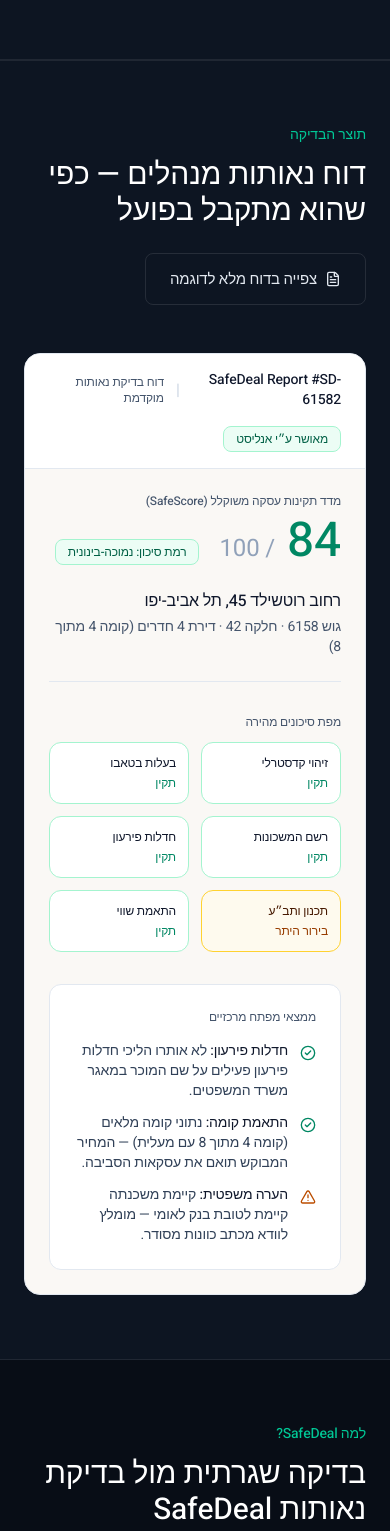
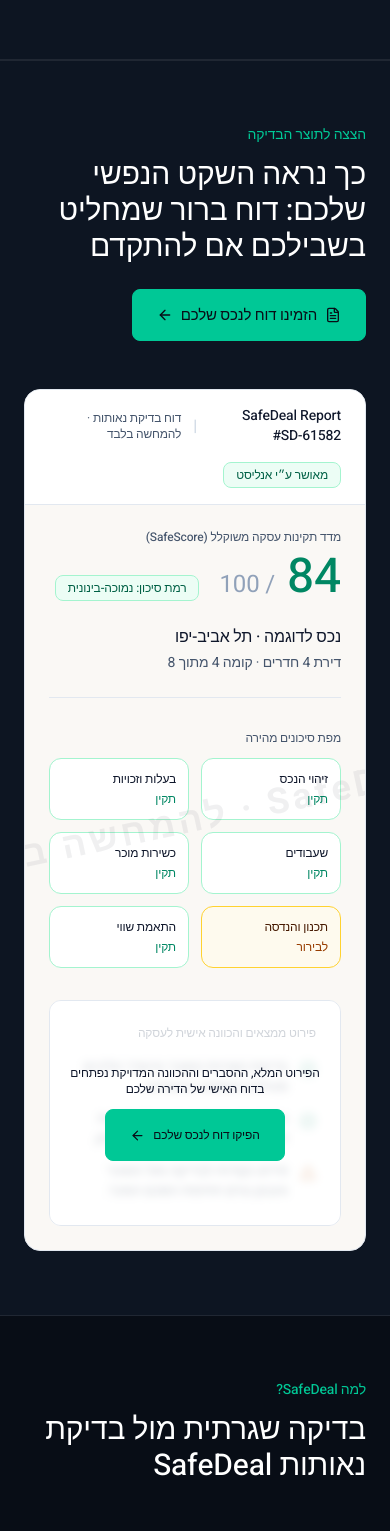
Before and after one commit to ofek-ok/safedeal, a Next.js app in the folder frontend/: page / in a window 390 px wide. Shown: the part 3720-5251 px from the top of the page. Built offline with nearby package versions, Linux system fonts and the light colour scheme; no server answers; a web font is replaced by a local one.

Commit message:
feat(frontend): copy-protect sample report preview with watermark/blur & add buyer testimonials

```diff
--- a/frontend/src/app/page.tsx
+++ b/frontend/src/app/page.tsx
@@ -120,6 +120,27 @@ const FAQS = [
   },
 ];
 
+const TESTIMONIALS = [
+  {
+    name: "דנה ורוני כ.",
+    city: "תל אביב · דירת 4 חדרים",
+    quote:
+      "רגע לפני שהעברנו מקדמה, הדוח סימן לנו שעבוד על המוכר שלא ידענו עליו בכלל. העברנו את זה לעו״ד שלנו, הכול הוסדר לפני החתימה — וחסכנו כאב ראש אדיר.",
+  },
+  {
+    name: "עומר מ.",
+    city: "ראשון לציון · דירה להשקעה",
+    quote:
+      "המוכר התעקש שהמחיר שלו מציאה. הדוח הראה לנו בדיוק מה השווי הריאלי של הדירה באזור — והגענו למו״מ עם מספרים שהורידו 115,000 ₪ מהמחיר.",
+  },
+  {
+    name: "נועה ש.",
+    city: "חיפה · דירת גן",
+    quote:
+      "הכי אהבתי שהשורה התחתונה ברורה. במקום לשבור את הראש, קיבלתי ציון, הסבר פשוט בעברית והכוונה מדויקת מה לשאול ולדרוש לפני שחותמים.",
+  },
+];
+
 export default function HomePage() {
   const router = useRouter();
   const [fastAddress, setFastAddress] = useState("");
@@ -166,12 +187,12 @@ export default function HomePage() {
           </div>
 
           <div className="flex items-center gap-4">
-            <Link
-              href="/report"
+            <a
+              href="#sample-report"
               className="hidden sm:inline text-sm font-normal text-slate-300 hover:text-white transition-colors duration-200 ease-out"
             >
-              דוח לדוגמה
-            </Link>
+              הצצה לדוח
+            </a>
             <Link
               href="/analyze"
               className="text-sm font-medium text-[#080D16] bg-[#00C896] hover:bg-[#00b386] px-4 py-2 rounded-lg transition-colors duration-200 ease-out"
@@ -353,30 +374,44 @@ export default function HomePage() {
       </section>
 
       {/* ═══════════════════════════════════════════════════════
-          SECTION 5 — THE BRIGHT PRODUCT MOMENT (ACTUAL REPORT)
+          SECTION 5 — THE BRIGHT PRODUCT MOMENT (PROTECTED PREVIEW)
       ═══════════════════════════════════════════════════════ */}
-      <section className="px-6 py-16 sm:py-24 bg-[#0D1522] border-y border-white/[0.08]">
+      <section id="sample-report" className="px-6 py-16 sm:py-24 bg-[#0D1522] border-y border-white/[0.08]">
         <div className="max-w-6xl mx-auto">
           <div className="flex flex-col md:flex-row md:items-end justify-between gap-6 mb-12">
             <div>
               <p className="text-sm font-medium text-[#00C896] mb-3">
-                תוצר הבדיקה
+                הצצה לתוצר הבדיקה
               </p>
               <h2 className="text-3xl sm:text-4xl font-medium leading-[1.2] text-white">
-                דוח נאותות מנהלים — כפי שהוא מתקבל בפועל
+                כך נראה השקט הנפשי שלכם: דוח ברור שמחליט בשבילכם אם להתקדם
               </h2>
             </div>
             <Link
-              href="/report"
-              className="sd-btn-ghost self-start md:self-auto shrink-0"
+              href="/analyze"
+              className="sd-btn-primary self-start md:self-auto shrink-0"
             >
               <FileText size={16} />
-              <span>צפייה בדוח מלא לדוגמה</span>
+              <span>הזמינו דוח לנכס שלכם</span>
+              <ArrowLeft size={16} />
             </Link>
           </div>
 
-          {/* Bright Product Moment — Crisp Light Paper Document Surface */}
-          <div className="rounded-2xl bg-[#FAF8F5] text-slate-900 border border-slate-200 overflow-hidden">
+          {/* Bright Product Moment — Copy-Protected Preview Surface */}
+          <div
+            onContextMenu={(e) => e.preventDefault()}
+            className="relative select-none rounded-2xl bg-[#FAF8F5] text-slate-900 border border-slate-200 overflow-hidden"
+          >
+            {/* Subtle Watermark Overlay */}
+            <div
+              aria-hidden="true"
+              className="pointer-events-none absolute inset-0 z-10 flex items-center justify-center opacity-[0.06]"
+            >
+              <span className="text-4xl sm:text-6xl font-bold tracking-widest text-slate-900 -rotate-12 whitespace-nowrap">
+                SafeDeal · להמחשה בלבד
+              </span>
+            </div>
+
             {/* Document Metadata Header */}
             <div className="flex flex-wrap items-center justify-between gap-4 px-6 py-4 bg-white border-b border-slate-200">
               <div className="flex items-center gap-3">
@@ -385,7 +420,7 @@ export default function HomePage() {
                 </span>
                 <span className="text-slate-300">|</span>
                 <span className="text-xs text-slate-600">
-                  דוח בדיקת נאותות מוקדמת
+                  דוח בדיקת נאותות · להמחשה בלבד
                 </span>
               </div>
               <span className="text-xs bg-emerald-50 text-emerald-800 border border-emerald-200 px-3 py-1 rounded-lg font-medium">
@@ -414,10 +449,10 @@ export default function HomePage() {
 
                 <div className="text-right">
                   <p className="text-base font-medium text-slate-900">
-                    רחוב רוטשילד 45, תל אביב-יפו
+                    נכס לדוגמה · תל אביב-יפו
                   </p>
-                  <p className="text-sm text-slate-600 mt-1 tabular-nums">
-                    גוש 6158 · חלקה 42 · דירת 4 חדרים (קומה 4 מתוך 8)
+                  <p className="text-sm text-slate-600 mt-1">
+                    דירת 4 חדרים · קומה 4 מתוך 8
                   </p>
                 </div>
               </div>
@@ -429,11 +464,11 @@ export default function HomePage() {
                 </p>
                 <div className="grid grid-cols-2 sm:grid-cols-3 md:grid-cols-6 gap-3">
                   {[
-                    { label: "זיהוי קדסטרלי", ok: true },
-                    { label: "בעלות בטאבו", ok: true },
-                    { label: "רשם המשכונות", ok: true },
-                    { label: "חדלות פירעון", ok: true },
-                    { label: "תכנון ותב״ע", ok: false, sub: "בירור היתר" },
+                    { label: "זיהוי הנכס", ok: true },
+                    { label: "בעלות וזכויות", ok: true },
+                    { label: "שעבודים", ok: true },
+                    { label: "כשירות מוכר", ok: true },
+                    { label: "תכנון והנדסה", ok: false, sub: "לבירור" },
                     { label: "התאמת שווי", ok: true },
                   ].map((item, idx) => (
                     <div
@@ -457,34 +492,34 @@ export default function HomePage() {
                 </div>
               </div>
 
-              {/* Key Findings List */}
-              <div className="border border-slate-200 rounded-xl p-6 bg-white">
+              {/* Protected / Blurred Detailed Findings Preview */}
+              <div className="relative border border-slate-200 rounded-xl p-6 bg-white overflow-hidden">
                 <p className="text-xs font-medium text-slate-600 mb-4">
-                  ממצאי מפתח מרכזיים
+                  פירוט ממצאים והכוונה אישית לעסקה
                 </p>
-                <ul className="space-y-3 text-sm text-slate-700">
+                <ul className="space-y-3 text-sm text-slate-700 blur-[4px] pointer-events-none" aria-hidden="true">
                   <li className="flex items-start gap-3">
                     <CheckCircle2 size={16} className="text-[#008763] shrink-0 mt-1" />
-                    <span>
-                      <span className="font-medium text-slate-900">חדלות פירעון:</span>{" "}
-                      לא אותרו הליכי חדלות פירעון פעילים על שם המוכר במאגר משרד המשפטים.
-                    </span>
+                    <span>בדיקת כשירות המוכר והיעדר הליכים פעילים הושלמה בהצלחה.</span>
                   </li>
                   <li className="flex items-start gap-3">
                     <CheckCircle2 size={16} className="text-[#008763] shrink-0 mt-1" />
-                    <span>
-                      <span className="font-medium text-slate-900">התאמת קומה:</span>{" "}
-                      נתוני קומה מלאים (קומה 4 מתוך 8 עם מעלית) — המחיר המבוקש תואם את עסקאות הסביבה.
-                    </span>
+                    <span>ניתוח שווי העסקה ביחס לעסקאות דומות בסביבה והמלצת משא ומתן.</span>
                   </li>
                   <li className="flex items-start gap-3">
                     <AlertTriangle size={16} className="text-amber-700 shrink-0 mt-1" />
-                    <span>
-                      <span className="font-medium text-slate-900">הערה משפטית:</span>{" "}
-                      קיימת משכנתה קיימת לטובת בנק לאומי — מומלץ לוודא מכתב כוונות מסודר.
-                    </span>
+                    <span>פירוט נקודות לבדיקה מול המוכר והבנק טרם חתימת הסכם המכר.</span>
                   </li>
                 </ul>
+                <div className="absolute inset-0 flex flex-col items-center justify-center bg-white/75 px-4 text-center">
+                  <p className="text-xs sm:text-sm font-medium text-slate-900 mb-3">
+                    הפירוט המלא, ההסברים וההכוונה המדויקת נפתחים בדוח האישי של הדירה שלכם
+                  </p>
+                  <Link href="/analyze" className="sd-btn-primary text-xs sm:text-sm">
+                    <span>הפיקו דוח לנכס שלכם</span>
+                    <ArrowLeft size={15} />
+                  </Link>
+                </div>
               </div>
             </div>
           </div>
@@ -653,6 +688,39 @@ export default function HomePage() {
       </section>
 
       {/* ═══════════════════════════════════════════════════════
+          SECTION 6.8 — BUYER TESTIMONIALS
+      ═══════════════════════════════════════════════════════ */}
+      <section className="px-6 py-16 sm:py-24 border-t border-white/[0.08]">
+        <div className="max-w-6xl mx-auto">
+          <div className="max-w-2xl mb-12 text-right">
+            <p className="text-sm font-medium text-[#00C896] mb-3">
+              רוכשים שכבר בדקו
+            </p>
+            <h2 className="text-3xl sm:text-4xl font-medium leading-[1.2] text-white">
+              מה אומרים קונים שעשו SafeDeal לפני החתימה
+            </h2>
+          </div>
+
+          <div className="grid grid-cols-1 md:grid-cols-3 gap-6">
+            {TESTIMONIALS.map((item, idx) => (
+              <div
+                key={idx}
+                className="rounded-2xl bg-[#0D1522] border border-white/[0.08] p-6 flex flex-col justify-between gap-6"
+              >
+                <p className="text-sm text-slate-200 leading-relaxed font-normal">
+                  &ldquo;{item.quote}&rdquo;
+                </p>
+                <div className="pt-4 border-t border-white/[0.06]">
+                  <p className="text-sm font-medium text-white">{item.name}</p>
+                  <p className="text-xs text-slate-400 mt-0.5">{item.city}</p>
+                </div>
+              </div>
+            ))}
+          </div>
+        </div>
+      </section>
+
+      {/* ═══════════════════════════════════════════════════════
           SECTION 7 — FREQUENTLY ASKED QUESTIONS (FAQ)
       ═══════════════════════════════════════════════════════ */}
       <section className="px-6 py-16 sm:py-24 bg-[#0D1522] border-y border-white/[0.08]">
@@ -772,9 +840,9 @@ export default function HomePage() {
                 <span>בדקו את הדירה שלי עכשיו</span>
                 <ArrowLeft size={16} />
               </Link>
-              <Link href="/report" className="sd-btn-ghost w-full sm:w-auto justify-center">
-                צפו בדוח לדוגמה
-              </Link>
+              <a href="#sample-report" className="sd-btn-ghost w-full sm:w-auto justify-center">
+                הצצה לדוח לדוגמה
+              </a>
             </div>
             <p className="text-xs text-slate-400">
               תשלום חד־פעמי · מילוי מהיר ב־2 דקות
```
